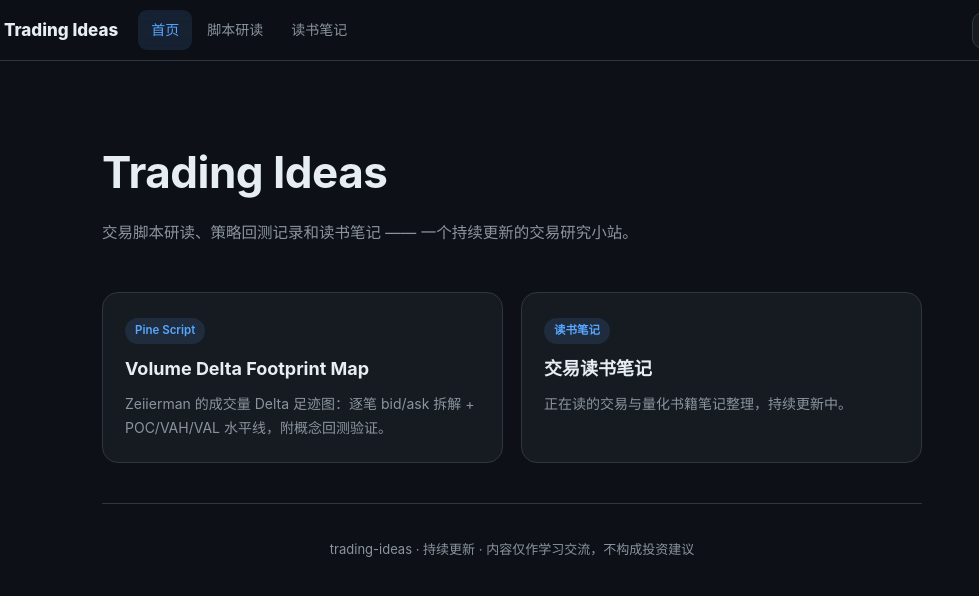
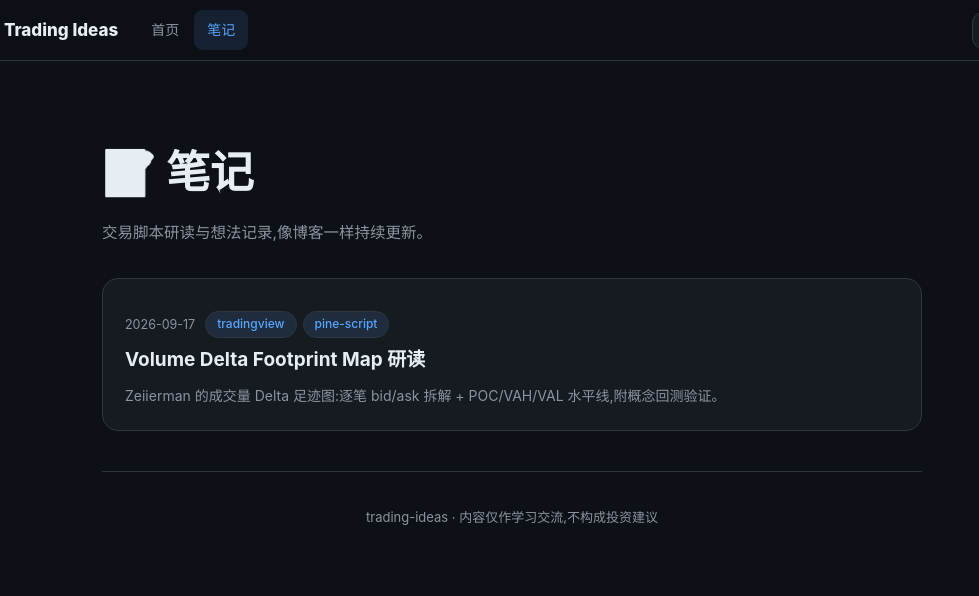
Before and after one commit to yingliupabot/trading-ideas, a plain HTML site: page index.html in a window 1280 px wide. Shown: the full height of the page, 128-1107 px from the left. Drawn offline with Linux system fonts and the light colour scheme.

Commit message:
笔记栏目改版:博客式列表+tag

```diff
--- a/index.html
+++ b/index.html
@@ -3,18 +3,17 @@
 <head>
 <meta charset="utf-8">
 <meta name="viewport" content="width=device-width, initial-scale=1">
-<title>Trading Ideas</title>
+<title>笔记 · Trading Ideas</title>
 <script>(function(){try{var t=localStorage.getItem('ti-theme');if(t)document.documentElement.setAttribute('data-theme',t);}catch(e){}})();</script>
-<link rel="stylesheet" href="styles.css">
+<link rel="stylesheet" href="../styles.css">
 </head>
 <body>
 <nav class="navbar">
   <div class="nav-inner">
-    <a class="brand" href="index.html"><span class="logo-dot">📈</span><span class="brand-text">Trading Ideas</span></a>
+    <a class="brand" href="../index.html"><span class="logo-dot">📈</span><span class="brand-text">Trading Ideas</span></a>
     <div class="nav-links">
-      <a href="index.html" class="active">首页</a>
-      <a href="tradingview-pine-scripts/volume-delta-footprint.html">脚本研读</a>
-      <a href="notes.html">读书笔记</a>
+      <a href="../index.html">首页</a>
+      <a href="../notes/" class="active">笔记</a>
     </div>
     <div class="nav-actions">
       <button class="icon-btn" id="theme-toggle" aria-label="切换深色/浅色" title="切换深色/浅色">
@@ -30,25 +29,22 @@
 
 <div class="wrap">
   <div class="hero">
-    <h1>Trading Ideas</h1>
-    <p>交易脚本研读、策略回测记录和读书笔记 —— 一个持续更新的交易研究小站。</p>
+    <h1>📝 笔记</h1>
+    <p>交易脚本研读与想法记录,像博客一样持续更新。</p>
   </div>
 
-  <div class="grid">
-    <a class="card" href="tradingview-pine-scripts/volume-delta-footprint.html">
-      <span class="tag">Pine Script</span>
-      <h3>Volume Delta Footprint Map</h3>
-      <p>Zeiierman 的成交量 Delta 足迹图：逐笔 bid/ask 拆解 + POC/VAH/VAL 水平线，附概念回测验证。</p>
-    </a>
-    <a class="card" href="notes.html">
-      <span class="tag">读书笔记</span>
-      <h3>交易读书笔记</h3>
-      <p>正在读的交易与量化书籍笔记整理，持续更新中。</p>
-    </a>
-  </div>
+  <a class="post-card" href="../tradingview-pine-scripts/volume-delta-footprint.html">
+    <div class="post-meta">
+      <span class="date">2026-09-17</span>
+      <span class="tag-pill">tradingview</span>
+      <span class="tag-pill">pine-script</span>
+    </div>
+    <h3>Volume Delta Footprint Map 研读</h3>
+    <p>Zeiierman 的成交量 Delta 足迹图:逐笔 bid/ask 拆解 + POC/VAH/VAL 水平线,附概念回测验证。</p>
+  </a>
 
-  <footer class="site">trading-ideas · 持续更新 · 内容仅作学习交流，不构成投资建议</footer>
+  <footer class="site">trading-ideas · 内容仅作学习交流,不构成投资建议</footer>
 </div>
-<script src="theme.js"></script>
+<script src="../theme.js"></script>
 </body>
 </html>
--- a/styles.css
+++ b/styles.css
@@ -284,6 +284,34 @@ footer { color: var(--muted); font-size: 12.5px; margin-top: 40px; padding-top:
 .note-item .meta { color: var(--muted); font-size: 12.5px; margin-bottom: 8px; }
 .note-item p { margin: 6px 0; font-size: 14.5px; color: var(--muted); }
 
+/* ============ 博客式笔记 ============ */
+.post-meta { display: flex; align-items: center; flex-wrap: wrap; gap: 6px; margin: 10px 0 4px; }
+.post-meta .date { color: var(--muted); font-size: 12.5px; margin-right: 4px; }
+.tag-pill {
+  display: inline-block;
+  font-size: 12px;
+  font-weight: 500;
+  color: var(--accent);
+  background: var(--accent-soft);
+  border: 1px solid var(--border);
+  padding: 2px 11px;
+  border-radius: 20px;
+  white-space: nowrap;
+}
+.post-card {
+  display: block;
+  background: var(--panel);
+  border: 1px solid var(--border);
+  border-radius: 16px;
+  padding: 22px;
+  color: var(--text);
+  margin: 16px 0;
+  transition: transform 0.18s ease, box-shadow 0.18s ease, border-color 0.18s ease, background-color 0.25s ease;
+}
+.post-card:hover { transform: translateY(-3px); box-shadow: var(--shadow); border-color: var(--accent); text-decoration: none; }
+.post-card h3 { margin: 6px 0 8px; font-size: 19px; }
+.post-card p { margin: 0; color: var(--muted); font-size: 14px; }
+
 /* ============ 响应式 ============ */
 @media (max-width: 860px) {
   .sidebar {
```
